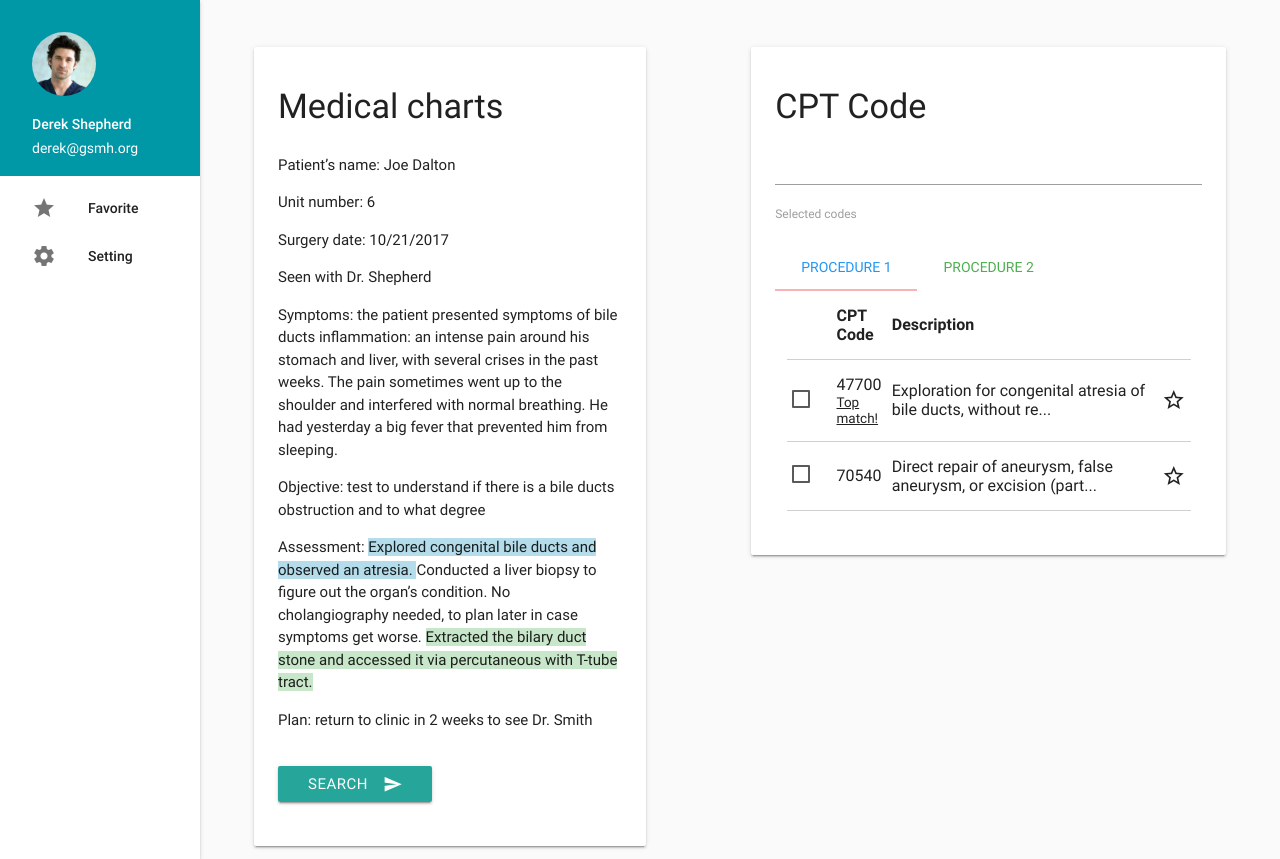
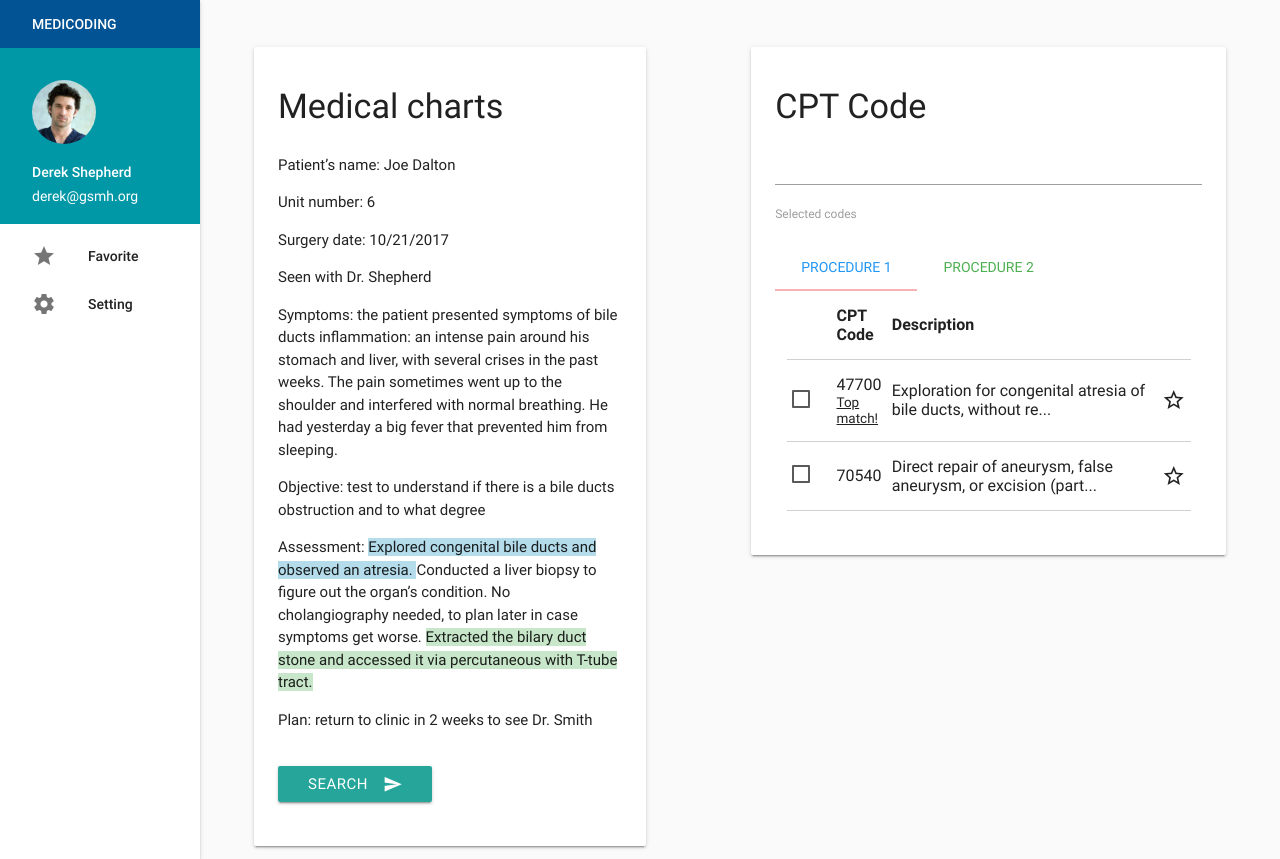
Before and after one commit to karadaharu/healthpp, a Django app: page /code_search/ in a window 1280 px wide. Shown: the top 859 px of the page. Run offline with Django 3.2, Linux system fonts and the light colour scheme; some libraries are stand-ins or nearby versions.

Commit message:
add title

```diff
--- a/code_search/templates/code_search/index.html
+++ b/code_search/templates/code_search/index.html
@@ -14,6 +14,10 @@
 
 
   <ul id="slide-out" class="side-nav fixed">
+    <li class="light-blue darken-4 "><a href="">
+        <span class="white-text">MEDICODING
+        </span>
+      </a></li>
     <li><div class="user-view">
       <div class="background">
         <!-- <img src="{% static 'code_search/img/background.jpg' %}"> -->
```
